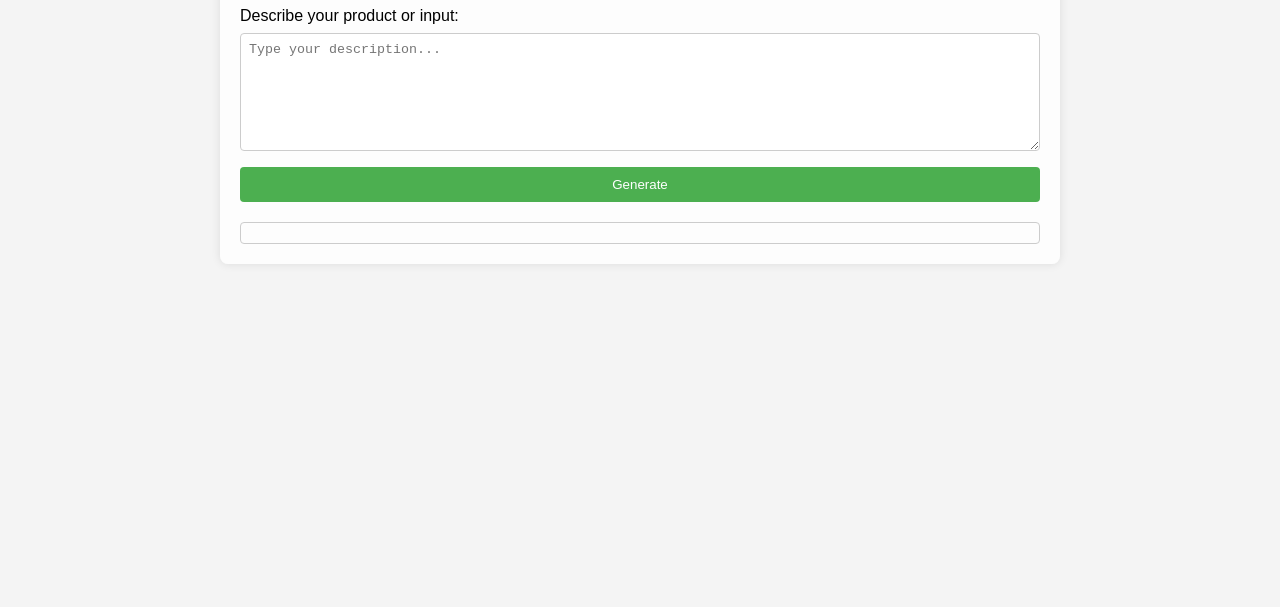
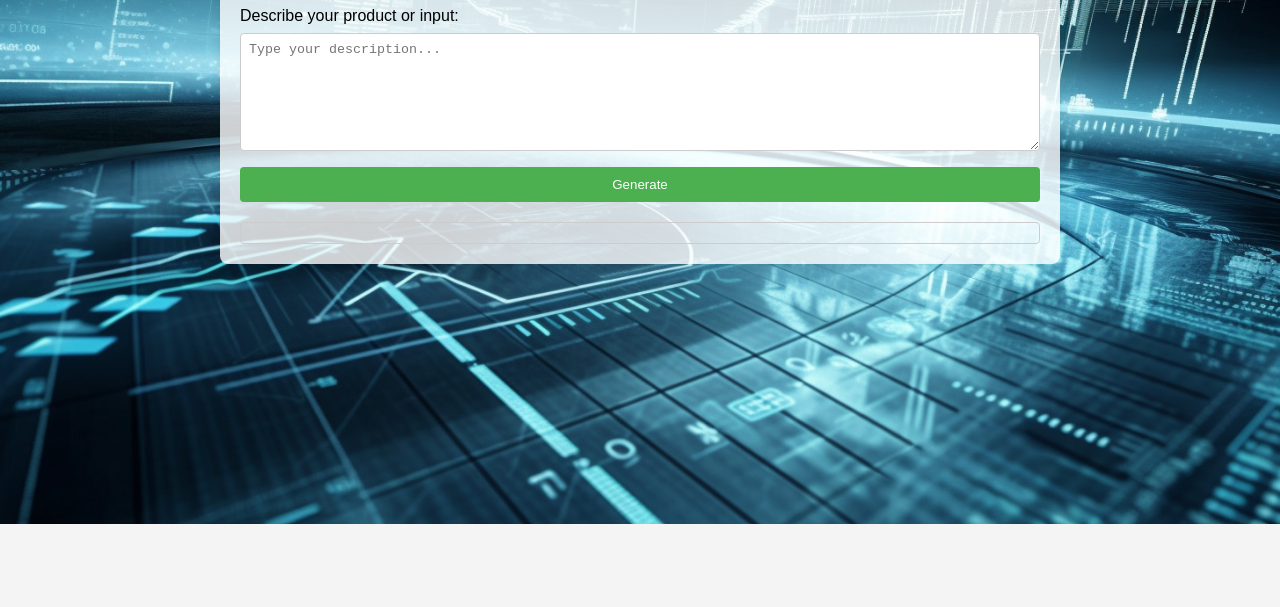
Before and after one commit to wingkoon/Hackathon-Project, a plain HTML site: page index.html in a window 1280 px wide. Shown: the part 193-800 px from the top of the page. Drawn offline with Linux system fonts and the light colour scheme.

Commit message:
Update index.html

```diff
--- a/index.html
+++ b/index.html
@@ -9,7 +9,7 @@
             font-family: Arial, sans-serif;
             margin: 0;
             padding: 0;
-            background-image: url('Background/pic.jpg');
+            background-image: url('pic.jpg');
             background-size: cover;
             background-repeat: no-repeat;
             background-color: #f4f4f4;
```
